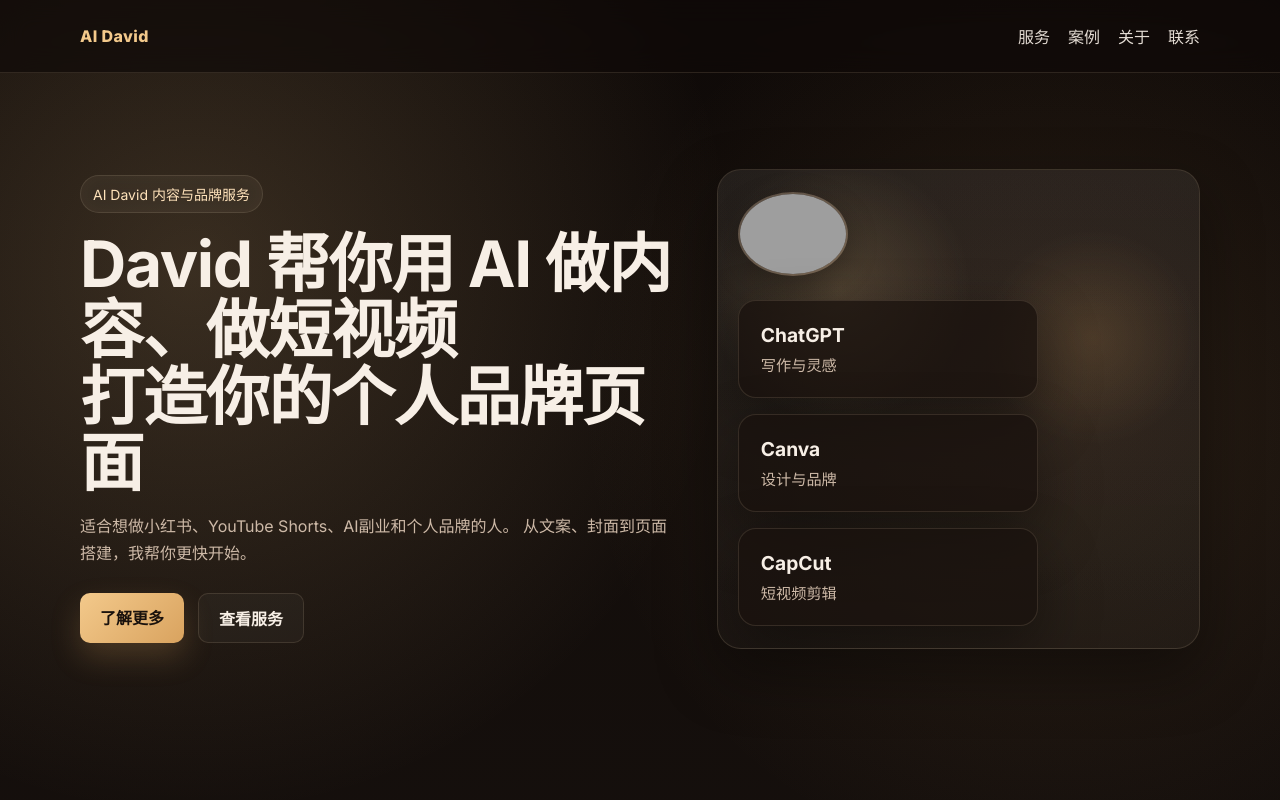
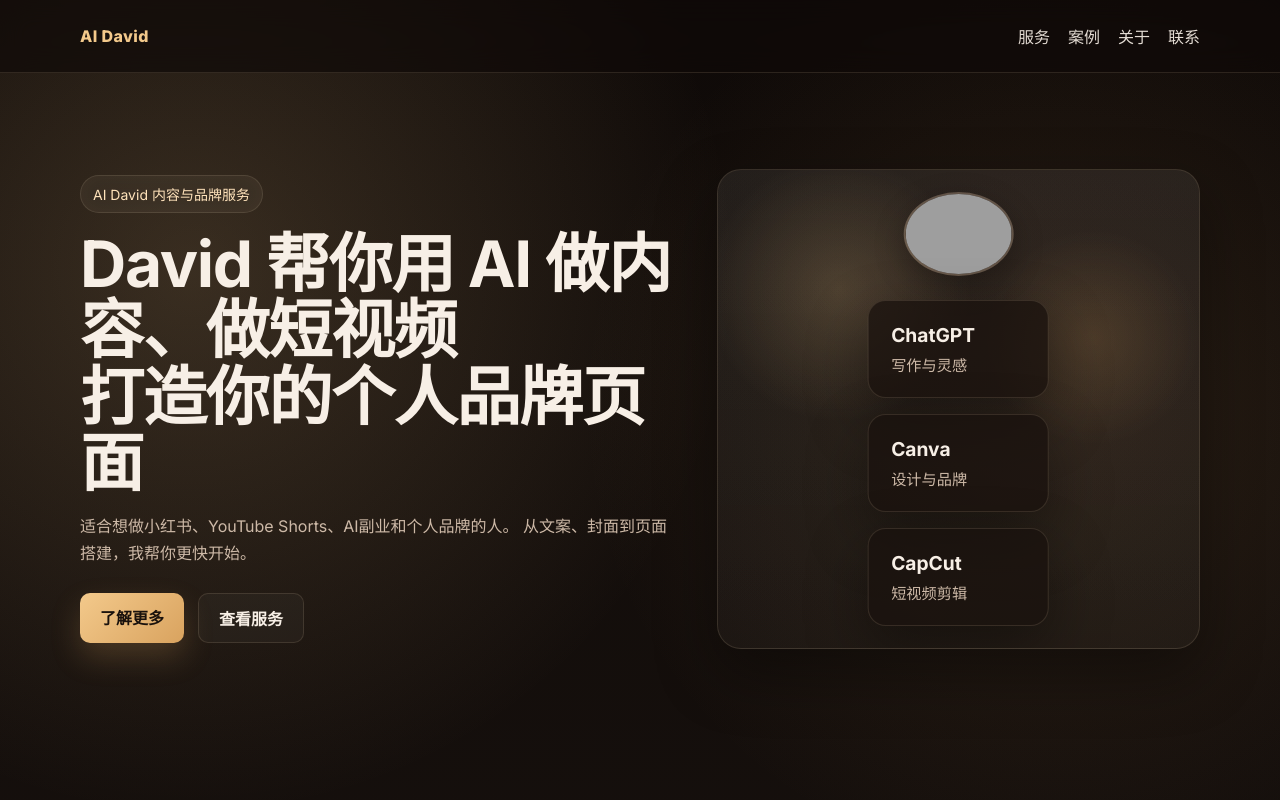
Before and after one commit to dw784699/AIDAVID, a plain HTML site: page index.html in a window 1280 px wide. Shown: the top 800 px of the page. Drawn offline with Linux system fonts and the light colour scheme; grey boxes are pictures that could not be loaded.

Commit message:
Update style.css

```diff
--- a/style.css
+++ b/style.css
@@ -206,11 +206,14 @@
 .stack {
   position: absolute;
   inset: 0;
+  left: 50%;
+  transform: translateX(-50%);
   display: flex;
   flex-direction: column;
-  align-items: stretch;
+  align-items: center;
   justify-content: flex-start;
   gap: 16px;
+  max-width: 320px;
   padding: 22px 20px;
 }
 
```
